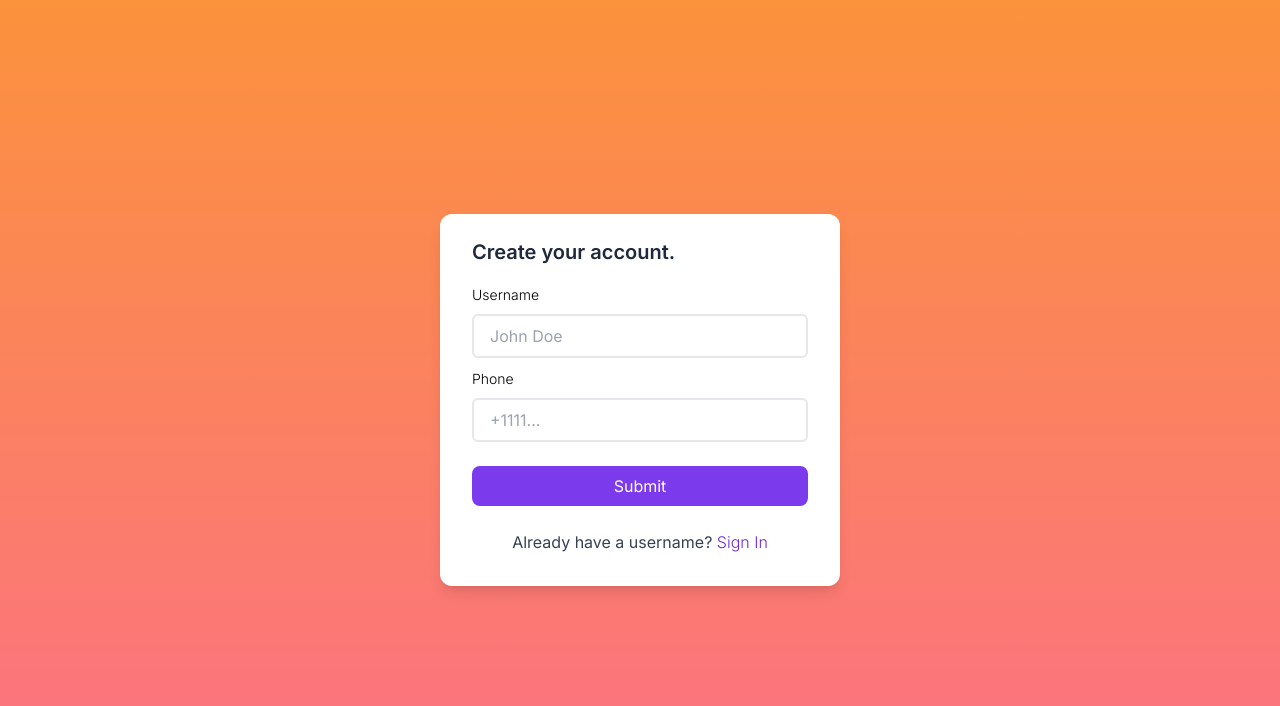
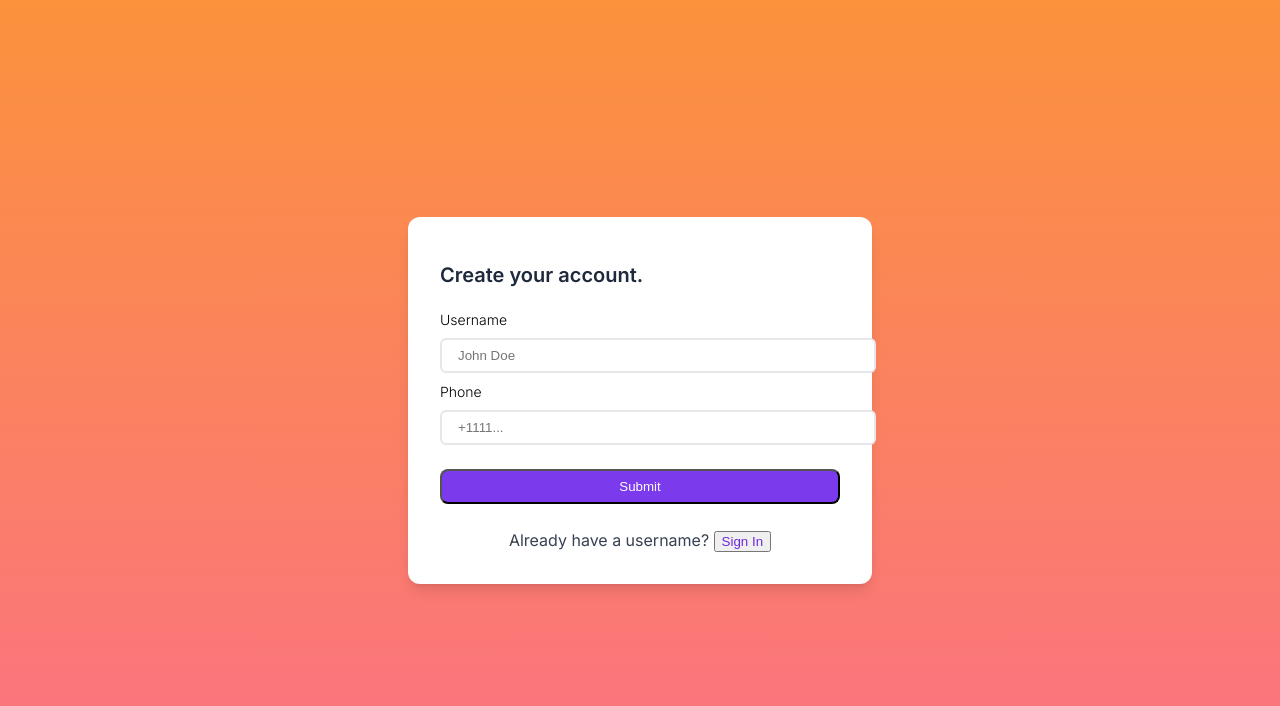
Before and after one commit to mohamedeliwa/rust-react-chat, a Next.js app in the folder ui/: page / in a window 1280 px wide. Shown: the top 706 px of the page. Built offline with nearby package versions, Linux system fonts and the light colour scheme.

Commit message:
finished global styling

```diff
--- a/ui/src/app/globals.css
+++ b/ui/src/app/globals.css
@@ -1,8 +1,4 @@
-@tailwind base;
-/* @tailwind components; */
-/* @tailwind utilities; */
-
-/* :root {
+:root {
   --foreground-rgb: 0, 0, 0;
   --background-start-rgb: 214, 219, 220;
   --background-end-rgb: 255, 255, 255;
@@ -17,6 +13,9 @@
 }
 
 body {
+  width: 100%;
+  height: 100%;
+  margin: 0px;
   color: rgb(var(--foreground-rgb));
   background: linear-gradient(
       to bottom,
@@ -24,4 +23,4 @@ body {
       rgb(var(--background-end-rgb))
     )
     rgb(var(--background-start-rgb));
-} */
+}
```
